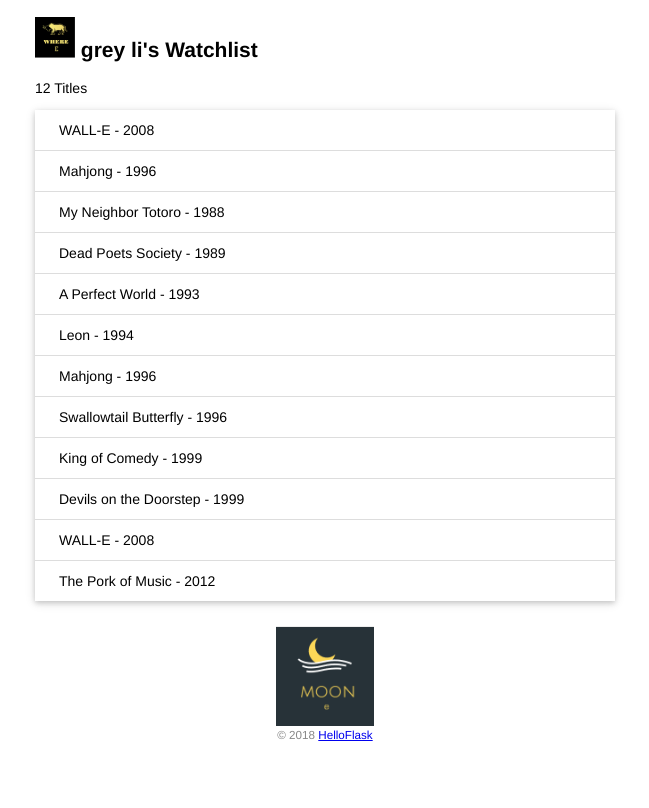
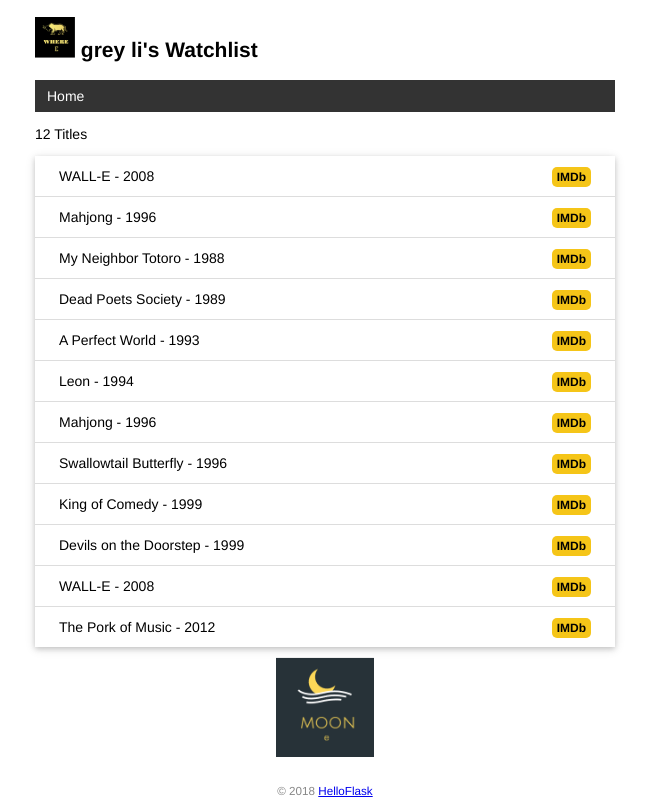
Before and after one commit to Nick3755/watchlist, a Flask app: page / in a window 1280 px wide. Shown: the whole page, without its empty margins (315-964 px from the left). Before the commit the page ends 741 px from the top, so only its background shows below. Run offline with Flask 3, Linux system fonts and the light colour scheme.

Commit message:
Add base template and error template

```diff
--- a/app.py
+++ b/app.py
@@ -7,7 +7,6 @@ from flask import Flask, render_template
 from markupsafe import escape
 from flask_sqlalchemy import SQLAlchemy  # 导入扩展类
 import click
-
 
 WIN = sys.platform.startswith('win')
 if WIN:  # 如果是 Windows 系统，使用三个斜线
@@ -76,11 +75,23 @@ def forge():
 
 @app.route('/')
 def index():
-    user = User.query.first()  # 读取用户记录
+    # user = User.query.first()  # 读取用户记录
     movies1 = Movie.query.all()  # 读取所有电影记录
-    return render_template('index.html', user=user, movies=movies1)
+    return render_template('index.html', movies=movies1)
 
 
 @app.route('/user/<name>')
 def user_page(name):
     return f'User: {escape(name)}'
+
+
+@app.errorhandler(404)  # 传入要处理的错误代码
+def page_not_found(e):  # 接受异常对象作为参数
+    # user = User.query.first()
+    return render_template('404.html'), 404  # 返回模板和状态码
+
+
+@app.context_processor
+def inject_user():  # 函数名可以随意修改
+    user = User.query.first()
+    return dict(user=user)  # 需要返回字典，等同于 return {'user': user}
--- a/static/style.css
+++ b/static/style.css
@@ -46,3 +46,41 @@ footer {
     margin: 0 auto;
     height: 100px;
 }
+
+nav ul {
+    list-style-type: none;
+    margin: 0;
+    padding: 0;
+    overflow: hidden;
+    background-color: #333;
+}
+
+nav li {
+    float: left;
+}
+
+nav li a {
+    display: block;
+    color: white;
+    text-align: center;
+    padding: 8px 12px;
+    text-decoration: none;
+}
+
+nav li a:hover {
+    background-color: #111;
+}
+
+.float-right {
+    float: right;
+}
+
+.imdb {
+    font-size: 12px;
+    font-weight: bold;
+    color: black;
+    text-decoration: none;
+    background: #F5C518;
+    border-radius: 5px;
+    padding: 3px 5px;
+}
--- /dev/null
+++ b/templates/base.html
@@ -0,0 +1,27 @@
+<!DOCTYPE html>
+<html lang="en">
+<head>
+    {% block head %}
+    <meta charset="utf-8">
+    <meta name="viewport" content="width=device-width, initial-scale=1.0">
+    <title>{{ user.name }}'s Watchlist</title>
+    <link rel="icon" href="{{ url_for('static', filename='favicon.ico') }}">
+    <link rel="stylesheet" href="{{ url_for('static', filename='style.css') }}" type="text/css">
+    {% endblock %}
+</head>
+<body>
+    <h2>
+        <img alt="Avatar" class="avatar" src="{{ url_for('static', filename='images/avatar.png') }}">
+        {{ user.name }}'s Watchlist
+    </h2>
+    <nav>
+        <ul>
+            <li><a href="{{ url_for('index') }}">Home</a></li>
+        </ul>
+    </nav>
+    {% block content %}{% endblock %}
+    <footer>
+        <small>&copy; 2018 <a href="http://helloflask.com/book/3">HelloFlask</a></small>
+    </footer>
+</body>
+</html>
--- a/templates/index.html
+++ b/templates/index.html
@@ -1,25 +1,15 @@
-<!DOCTYPE html>
-<html lang="en">
-<head>
-    <link rel="stylesheet" href="{{ url_for('static', filename='style.css') }}" type="text/css">
-    <meta charset="utf-8">
-    <title>{{ user.name }}'s Watchlist</title>
-</head>
-<body>
-    <h2>
-        <img alt="Avatar" class="avatar" src="{{ url_for('static', filename='images/avatar.png') }}">
-        {{ user.name }}'s Watchlist
-    </h2>
-    {# 使用 length 过滤器获取 movies 变量的长度 #}
-    <p>{{ movies|length }} Titles</p>
-    <ul class="movie-list">
-        {% for movie in movies %}  {# 迭代 movies 变量 #}
-        <li>{{ movie.title }} - {{ movie.year }}</li>  {# 等同于 movie['title'] #}
-        {% endfor %}  {# 使用 endfor 标签结束 for 语句 #}
-    </ul>
-    <footer>
-        <img alt="Walking Totoro" class="totoro" src="{{ url_for('static', filename='images/totoro.png') }}">
-        <small>&copy; 2018 <a href="http://helloflask.com/book/3">HelloFlask</a></small>
-    </footer>
-</body>
-</html>
+{% extends 'base.html' %}
+
+{% block content %}
+<p>{{ movies|length }} Titles</p>
+<ul class="movie-list">
+    {% for movie in movies %}
+    <li>{{ movie.title }} - {{ movie.year }}
+        <span class="float-right">
+            <a class="imdb" href="https://www.imdb.com/find?q={{ movie.title }}" target="_blank" title="Find this movie on IMDb">IMDb</a>
+        </span>
+    </li>
+    {% endfor %}
+</ul>
+<img alt="Walking Totoro" class="totoro" src="{{ url_for('static', filename='images/totoro.png') }}" title="to~to~ro~">
+{% endblock %}
```
Also changed, not shown: templates/404.html (added, +12 -0 lines).
